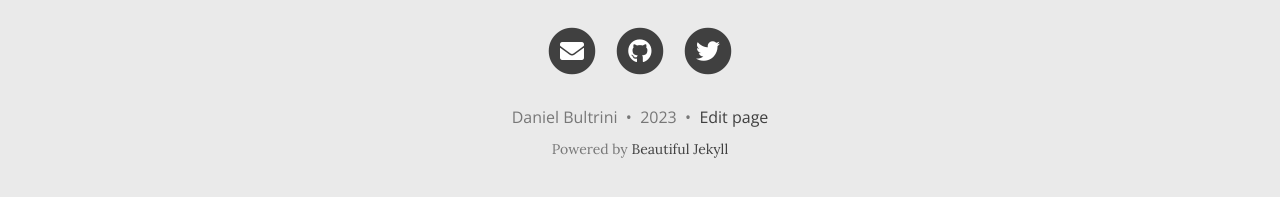
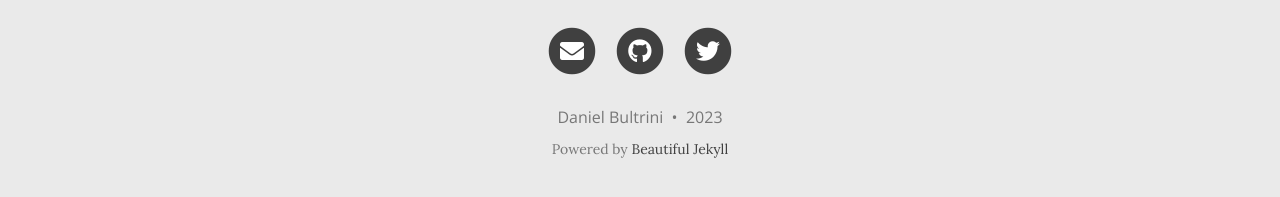
Before and after one commit to HeidelbergQuantum/heidelbergquantum.github.io, a Jekyll site: the page built from index.html, in a window 1280 px wide and 1092 px high. Shown: the part 882-1079 px from the top of the window. Built offline with Jekyll 4.4.1, drawn with Linux system fonts in a browser that asks for light colours; nearby versions of some CDN libraries; the list of posts is cut into pages by our own code; comment, search, counter and statistics services are not loaded.

Commit message:
page setup

```diff
--- a/_includes/footer.html
+++ b/_includes/footer.html
@@ -31,11 +31,11 @@
         {% endif %}
       {% endif%}
 
-      {% if site.edit_page_button and site.github.repository_url %}
+      <!-- {% if site.edit_page_button and site.github.repository_url %}
         &nbsp;&bull;&nbsp;
         <a title="Edit this page on GitHub" href="{{ site.github.repository_url }}/edit/{{ site.github.source.branch }}/{{ page.path }}" class="text_muted">Edit page</a>
        {% endif%}
-
+ -->
       </p>
       {% unless site.remove-ads %}<p class="theme-by text-muted">
         Powered by
```
